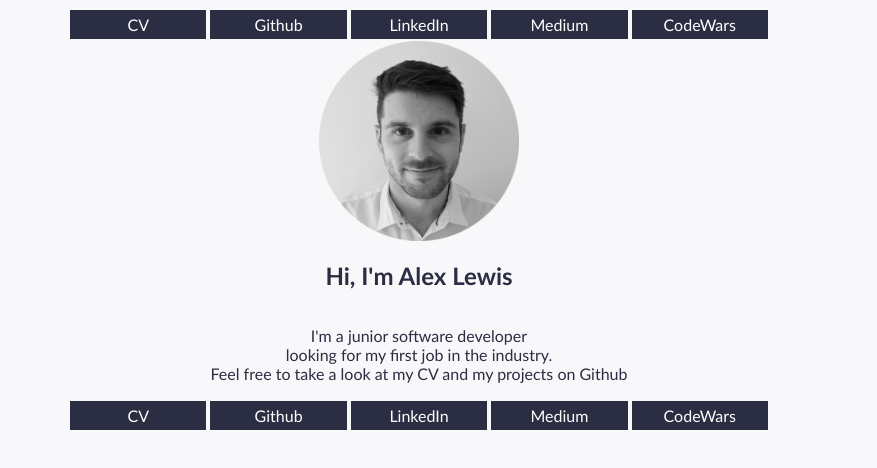
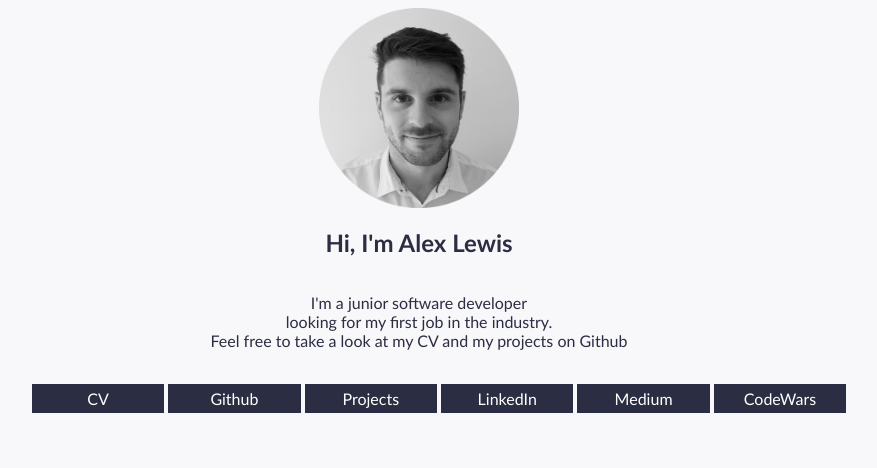
Before and after one commit to AlexLewis10/portfolio, a React (Create React App) app: page / in a window 1280 px wide. Shown: the top 468 px of the page, without its empty margins (221-1098 px from the left). Built offline with nearby package versions, Linux system fonts and the light colour scheme.

Commit message:
Change index.js to use App.js, amend CSS

```diff
--- a/src/App.js
+++ b/src/App.js
@@ -4,13 +4,11 @@ import { BrowserRouter as Router,
         Route } from 'react-router-dom'
 import Home from './components/home'
 import Projects from './components/projects'
-import Nav from './components/nav'
 
 function App () {
   return (
     <Router>
       <div>
-        <Nav />
         <Switch>
         <Route path="/" exact component={Home}/>
         <Route path="/projects" exact component={Projects}/>
--- a/src/app.css
+++ b/src/app.css
@@ -17,27 +17,7 @@ img {
   height: 200px;
 }
 
-.btn {
-  width: 10%;
-  margin: 2px;
-  padding: 5px;
-  background-color: #2B2D42;
-  text-decoration: none;
-  color: white;
-  border: none;
-  transition-duration: 0.2s;
-}
-
-.btn:hover {
-  background-color: #92DCE5;
-}
-
 .links {
-  display: flex;
-  justify-content: center;
-  flex-direction: row;
-}
-a {
   width: 10%;
   margin: 2px;
   padding: 5px;
@@ -47,8 +27,15 @@ a {
   transition-duration: 0.2s;
 }
 
-a:hover {
+.links:hover {
   background-color: #92DCE5;
+}
+
+ul {
+  display: flex;
+  justify-content: center;
+  flex-direction: row;
+  list-style-type: none;
 }
 
 .home {
--- a/src/components/nav.js
+++ b/src/components/nav.js
@@ -1,14 +1,17 @@
 import React from 'react'
+import { Link } from 'react-router-dom'
 
 function Nav () {
   return (
-    <nav className='links'>
-      <a href='https://github.com/AlexLewis10/CV/raw/master/AlexLewisCV.pdf' download>CV</a>
-      <a href='https://github.com/AlexLewis10/CV'>Github</a>
-      <a href='https://www.linkedin.com/in/alex-lewis-022761a8/'>LinkedIn</a>
-      <a href='https://medium.com/@alexlewis374'>Medium</a>
-      <a href='https://www.codewars.com/users/ALJALE'>CodeWars</a>
-      {/* <button id="projects" className="btn" onClick={this.sendToProjects}>Projects</button> */}
+    <nav>
+    <ul>
+      <a className='links' href='https://github.com/AlexLewis10/CV/raw/master/AlexLewisCV.pdf' download>CV</a>
+      <a className='links' href='https://github.com/AlexLewis10/CV'>Github</a>
+      <Link className='links' to='/projects'>Projects</Link>
+      <a className='links' href='https://www.linkedin.com/in/alex-lewis-022761a8/'>LinkedIn</a>
+      <a className='links' href='https://medium.com/@alexlewis374'>Medium</a>
+      <a className='links' href='https://www.codewars.com/users/ALJALE'>CodeWars</a>
+    </ul>
     </nav>
   )
 }
```
